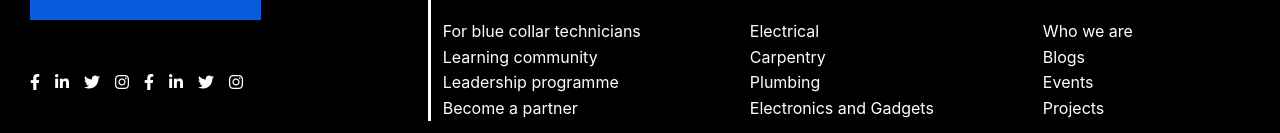
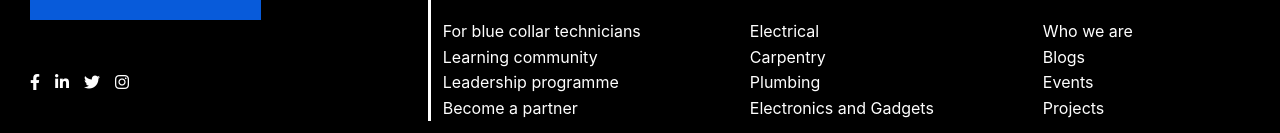
Before and after one commit to Echub-Africa/EChub-react-node, a React (Create React App) app: page / in a window 1280 px wide. Shown: the part 4453-4586 px from the top of the page. Built offline with nearby package versions, Linux system fonts and the light colour scheme.

Commit message:
disabling unused vars #6

```diff
--- a/src/components/Footer.jsx
+++ b/src/components/Footer.jsx
@@ -14,10 +14,6 @@ export default function Footer() {
             <Link to="#"><i class="fab fa-linkedin-in"></i> </Link>
             <Link to="#"><i class="fab fa-twitter"></i> </Link>
             <Link to="#"><i class="fab fa-instagram"></i></Link>
-            <Link to="#"><i className="fab fa-facebook-f"></i></Link>
-            <Link to="#"><i className="fab fa-linkedin-in"></i></Link>
-            <Link to="#"><i className="fab fa-twitter"></i></Link>
-            <Link to="#"><i className="fab fa-instagram"></i></Link>
           </div>
         </div>
         <div className='col col-lg-8 col-md-8 col-sm-12 rightFooter'>
```
